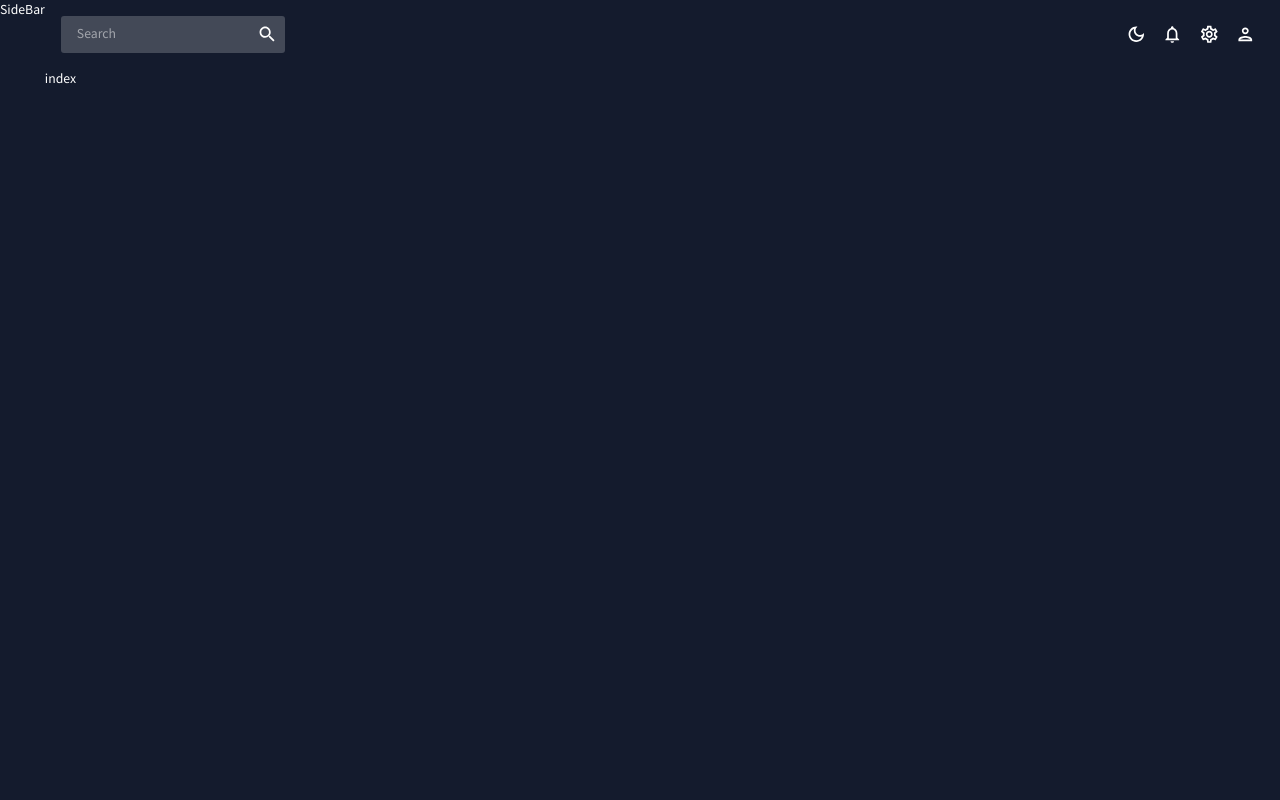
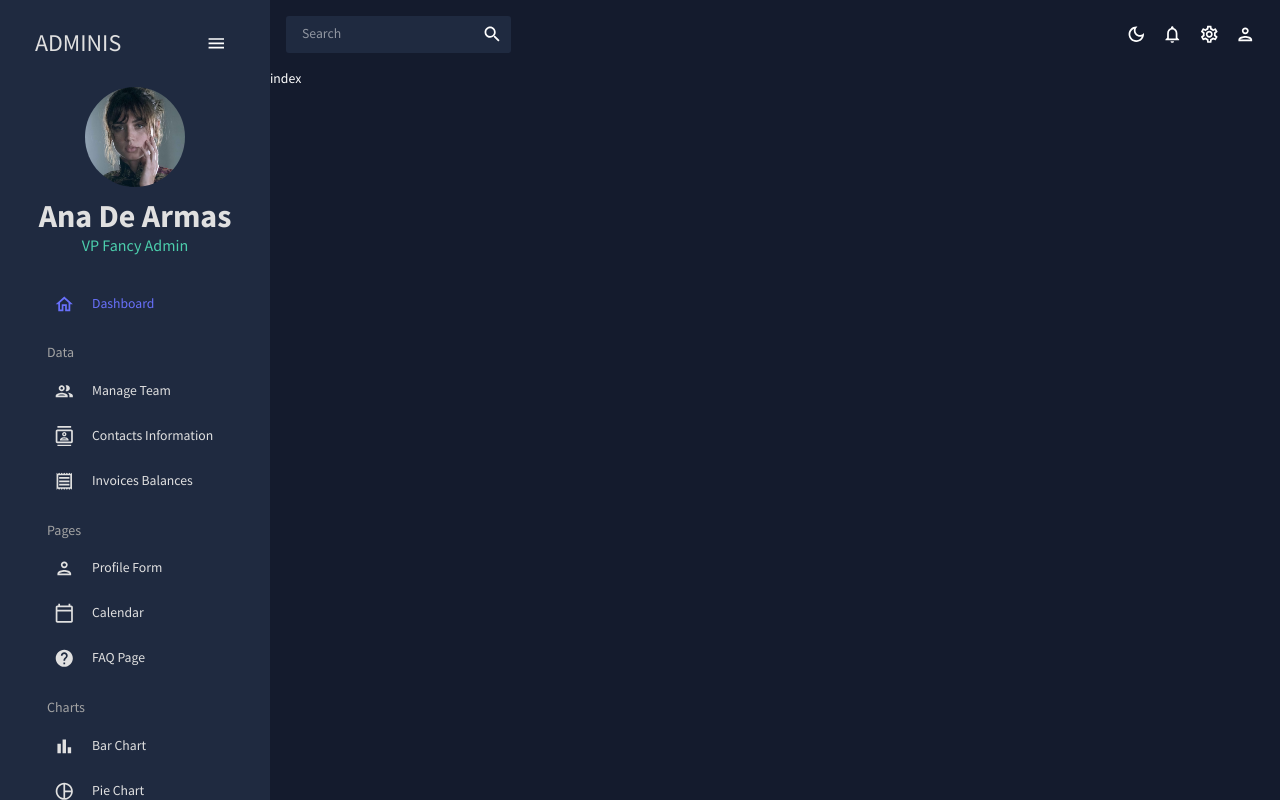
Before and after one commit to wxomi/react-admin-panel, a React (Create React App) app: page / in a window 1280 px wide. Built offline with nearby package versions, Linux system fonts and the light colour scheme.

Commit message:
sidebar inprogress

```diff
--- a/src/scenes/global/SideBar.jsx
+++ b/src/scenes/global/SideBar.jsx
@@ -3,22 +3,233 @@
 import "react-pro-sidebar/dist/css/styles.css";
 import { Box, IconButton, Typography, useTheme } from "@mui/material";
 import { Link } from "react-router-dom";
-import {tokens} from '../../theme'
+import { tokens } from "../../theme";
+import userImage from "../../assets/user.png";
 import HomeOutlinedIcon from "@mui/icons-material/HomeOutlined";
 import PeopleOutlinedIcon from "@mui/icons-material/PeopleOutlined";
 import ContactsOutlinedIcon from "@mui/icons-material/ContactsOutlined";
 import ReceiptOutlinedIcon from "@mui/icons-material/ReceiptOutlined";
 import CalendarTodayOutlinedIcon from "@mui/icons-material/CalendarTodayOutlined";
 import PersonOutlinedIcon from "@mui/icons-material/PersonOutlined";
-import HelpOutlinedIcon from "@mui/icons-material/HelpOutlined";
-import PieChartOutlinedIcon from "@mui/icons-material/PieChartOutlined";
+import HelpOutlineOutlinedIcon from "@mui/icons-material/HelpOutlined";
+import PieChartOutlineOutlinedIcon from "@mui/icons-material/PieChartOutlined";
 import BarChartOutlinedIcon from "@mui/icons-material/BarChartOutlined";
 import TimelineOutlinedIcon from "@mui/icons-material/TimelineOutlined";
 import MapOutlinedIcon from "@mui/icons-material/MapOutlined";
 import MenuOutlinedIcon from "@mui/icons-material/MenuOutlined";
 
+
+const Item = ({ title, to, icon, selected, setSelected }) => {
+  const theme = useTheme();
+  const colors = tokens(theme.palette.mode);
+  return (
+    <MenuItem
+      active={selected === title}
+      style={{
+        color: colors.grey[100],
+      }}
+      onClick={() => setSelected(title)}
+      icon={icon}
+    >
+      <Typography>{title}</Typography>
+      <Link to={to} />
+    </MenuItem>
+  );
+};
+
 const SideBar = () => {
-  return <div>SideBar</div>;
+  const theme = useTheme();
+  const colors = tokens(theme.palette.mode);
+  const [isCollapsed, setIsCollapsed] = useState(false);
+  const [selected, setSelected] = useState("Dashboard");
+
+  return (
+    <Box
+      sx={{
+        "& .pro-sidebar-inner": {
+          background: `${colors.primary[400]} !important`,
+        },
+        "& .pro-icon-wrapper": {
+          backgroundColor: "transparent !important",
+        },
+        "& .pro-inner-item": {
+          padding: "5px 35px 5px 20px !important",
+        },
+        "& .pro-inner-item:hover": {
+          color: "#868dfb !important",
+        },
+        "& .pro-menu-item.active": {
+          color: "#6870fa !important",
+        },
+      }}
+    >
+      <ProSidebar collapsed={isCollapsed}>
+        <Menu iconShape="square">
+          {/* LOGO AND MENU ICON */}
+          <MenuItem
+            onClick={() => setIsCollapsed(!isCollapsed)}
+            icon={isCollapsed ? <MenuOutlinedIcon /> : undefined}
+            style={{
+              margin: "10px 0 20px 0",
+              color: colors.grey[100],
+            }}
+          >
+            {!isCollapsed && (
+              <Box
+                display="flex"
+                justifyContent="space-between"
+                alignItems="center"
+                ml="15px"
+              >
+                <Typography variant="h3" color={colors.grey[100]}>
+                  ADMINIS
+                </Typography>
+                <IconButton onClick={() => setIsCollapsed(!isCollapsed)}>
+                  <MenuOutlinedIcon />
+                </IconButton>
+              </Box>
+            )}
+          </MenuItem>
+
+          {/* USER */}
+          {!isCollapsed && (
+            <Box mb="25px">
+              <Box display="flex" justifyContent="center" alignItems="center">
+                <img
+                  alt="profile-user"
+                  width="100px"
+                  height="100px"
+                  src={userImage}
+                  obje
+                  style={{
+                    cursor: "pointer",
+                    borderRadius: "50%",
+                    objectFit: "cover",
+                  }}
+                />
+              </Box>
+              <Box textAlign="center">
+                <Typography
+                  variant="h2"
+                  color={colors.grey[100]}
+                  fontWeight="bold"
+                  sx={{ m: "10px 0 0 0" }}
+                >
+                  Ana De Armas
+                </Typography>
+                <Typography variant="h5" color={colors.greenAccent[500]}>
+                  VP Fancy Admin
+                </Typography>
+              </Box>
+            </Box>
+          )}
+          <Box paddingLeft={isCollapsed ? undefined : "10%"}>
+            <Item
+              title="Dashboard"
+              to="/"
+              icon={<HomeOutlinedIcon />}
+              selected={selected}
+              setSelected={setSelected}
+            />
+
+            <Typography
+              variant="h6"
+              color={colors.grey[300]}
+              sx={{ m: "15px 0 5px 20px" }}
+            >
+              Data
+            </Typography>
+            <Item
+              title="Manage Team"
+              to="/team"
+              icon={<PeopleOutlinedIcon />}
+              selected={selected}
+              setSelected={setSelected}
+            />
+            <Item
+              title="Contacts Information"
+              to="/contacts"
+              icon={<ContactsOutlinedIcon />}
+              selected={selected}
+              setSelected={setSelected}
+            />
+            <Item
+              title="Invoices Balances"
+              to="/invoices"
+              icon={<ReceiptOutlinedIcon />}
+              selected={selected}
+              setSelected={setSelected}
+            />
+
+            <Typography
+              variant="h6"
+              color={colors.grey[300]}
+              sx={{ m: "15px 0 5px 20px" }}
+            >
+              Pages
+            </Typography>
+            <Item
+              title="Profile Form"
+              to="/form"
+              icon={<PersonOutlinedIcon />}
+              selected={selected}
+              setSelected={setSelected}
+            />
+            <Item
+              title="Calendar"
+              to="/calendar"
+              icon={<CalendarTodayOutlinedIcon />}
+              selected={selected}
+              setSelected={setSelected}
+            />
+            <Item
+              title="FAQ Page"
+              to="/faq"
+              icon={<HelpOutlineOutlinedIcon />}
+              selected={selected}
+              setSelected={setSelected}
+            />
+
+            <Typography
+              variant="h6"
+              color={colors.grey[300]}
+              sx={{ m: "15px 0 5px 20px" }}
+            >
+              Charts
+            </Typography>
+            <Item
+              title="Bar Chart"
+              to="/bar"
+              icon={<BarChartOutlinedIcon />}
+              selected={selected}
+              setSelected={setSelected}
+            />
+            <Item
+              title="Pie Chart"
+              to="/pie"
+              icon={<PieChartOutlineOutlinedIcon />}
+              selected={selected}
+              setSelected={setSelected}
+            />
+            <Item
+              title="Line Chart"
+              to="/line"
+              icon={<TimelineOutlinedIcon />}
+              selected={selected}
+              setSelected={setSelected}
+            />
+            <Item
+              title="Geography Chart"
+              to="/geography"
+              icon={<MapOutlinedIcon />}
+              selected={selected}
+              setSelected={setSelected}
+            />
+          </Box>
+        </Menu>
+      </ProSidebar>
+    </Box>
+  );
 };
 
 export default SideBar;
--- a/src/theme.js
+++ b/src/theme.js
@@ -20,7 +20,7 @@
           100: "#d0d1d5",
           200: "#a1a4ab",
           300: "#727681",
-          400: "#434957",
+          400: "#1f2a40",
           500: "#141b2d",
           600: "#101624",
           700: "#0c101b",
```
Also changed, not shown: src/components/Header.jsx (added, +16 -0 lines), src/assets/user.png (added).
